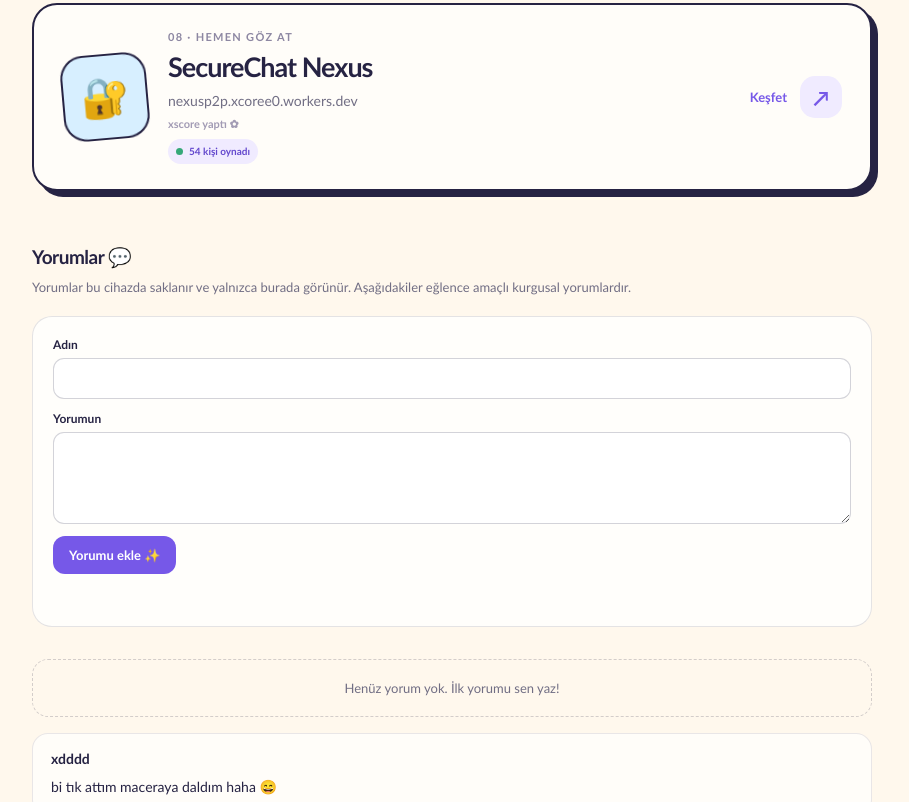
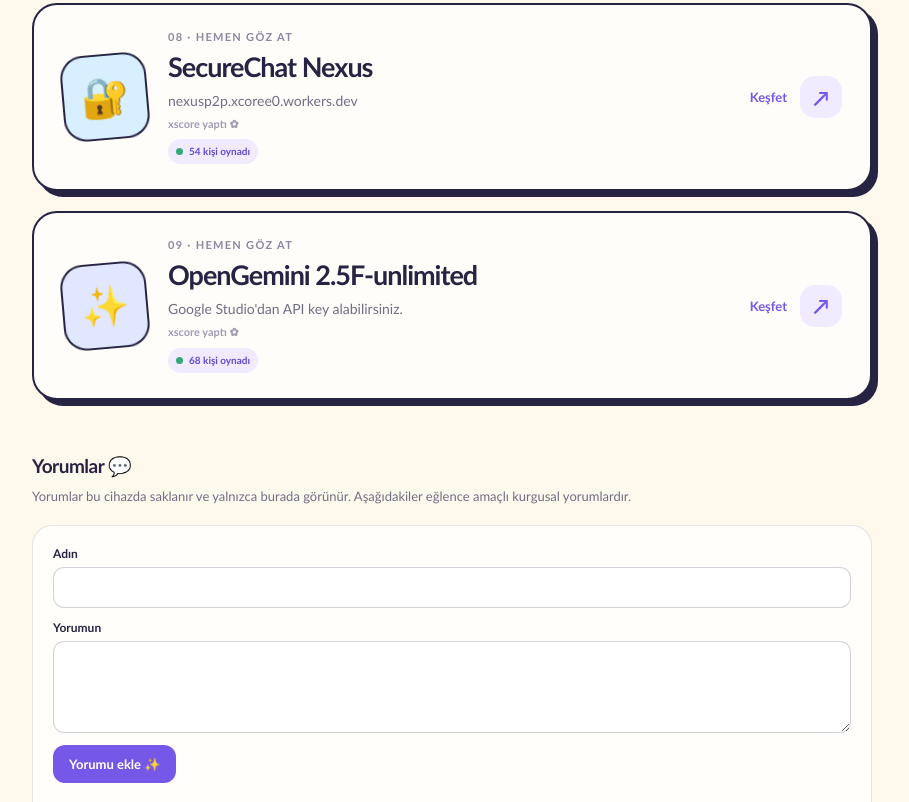
Before and after one commit to mrcbekec-oss/butunoyunlar, a plain HTML site: page index.html in a window 1280 px wide. Shown: the part 1998-2800 px from the top of the page, without its empty margins (188-1097 px from the left). Drawn offline with Linux system fonts and the light colour scheme.

Commit message:
Add files via upload

```diff
--- a/index.html
+++ b/index.html
@@ -641,7 +641,7 @@
     <section class="links-section" aria-labelledby="links-title">
       <div class="section-heading">
         <h2 id="links-title">Keşfedilecek yerler</h2>
-        <span class="count">8 güzel bağlantı</span>
+        <span class="count">9 güzel bağlantı</span>
       </div>
 
       <a class="link-card" data-game-id="fc78" href="https://fc78.vercel.app" target="_blank" rel="noopener noreferrer" aria-label="FC78 sitesini yeni sekmede aç">
@@ -780,6 +780,23 @@
           <span class="arrow" aria-hidden="true">↗</span>
         </div>
       </a>
+
+      <a class="link-card" data-game-id="opengemini" href="https://xcoree0.github.io/OpenGemini/" target="_blank" rel="noopener noreferrer" aria-label="OpenGemini 2.5F-unlimited sitesini yeni sekmede aç" style="margin-top: 20px;">
+        <div class="card-main">
+          <div class="card-icon" aria-hidden="true" style="background: #e0e7ff;">✨</div>
+          <div class="card-info">
+            <span class="card-number">09 · Hemen göz at</span>
+            <h3>OpenGemini 2.5F-unlimited</h3>
+            <p>Google Studio'dan API key alabilirsiniz.</p>
+            <p class="creator">xscore yaptı ✿</p>
+            <p class="activity-prompt" aria-hidden="true"></p>
+          </div>
+        </div>
+        <div class="card-bottom">
+          <span>Keşfet</span>
+          <span class="arrow" aria-hidden="true">↗</span>
+        </div>
+      </a>
     </section>
 
     <section class="comments-section" aria-labelledby="comments-title">
@@ -884,7 +901,10 @@
       { name: "pofuduk", body: "Agbotla konuşmak cok komikti yaa 😂" },
       { name: "kaanx", body: "Futbolun kilidini açınca ilk onu oynucam ⚽" },
       { name: "miniktilki", body: "Renkler ve kartlar cok hoşuma gitti elinize sağlık 🌟" },
-      { name: "f1j1", body: "Siteye girince hangi oyunu açsam diye kaldım hepsi güzel 😎" }
+      { name: "f1j1", body: "Siteye girince hangi oyunu açsam diye kaldım hepsi güzel 😎" },
+      { name: "gemini_fanı", body: "OpenGemini baya iyi olmuş api key alıp denicem şimdi ✨" },
+      { name: "mavi_kedi", body: "google studiodan key aldım çalıştıı çok güzel olmuşş 🤖" },
+      { name: "oyuncu_42", body: "Geminiyle konuşmak sarıyo cevaplar baya hızlıı 😄" }
     ];
     let lastFictionalCommentSet = "";
 
```
